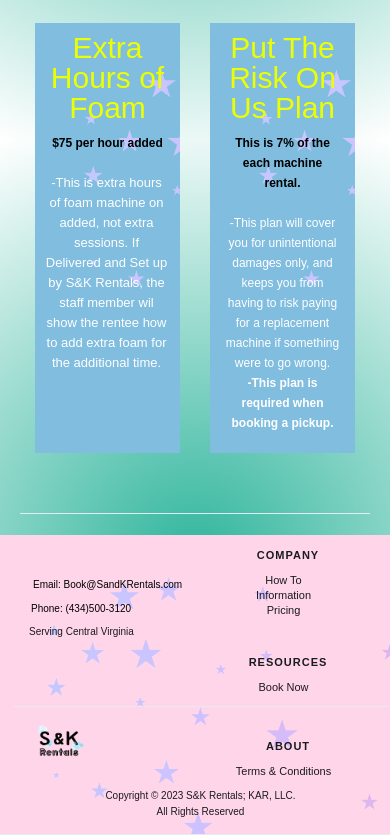
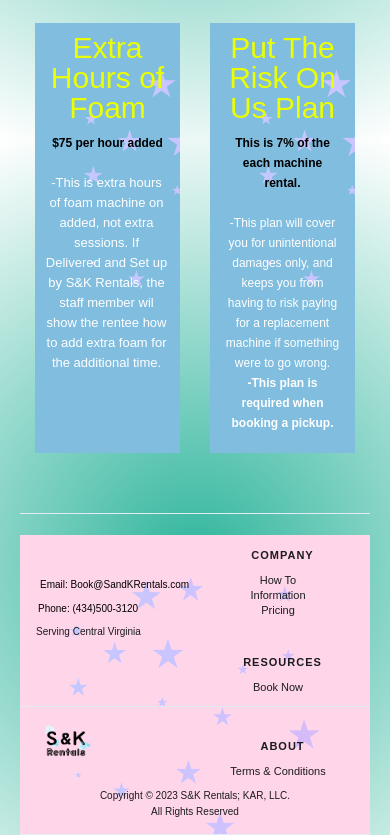
Before and after one commit to Kloiealexis/sk, a plain HTML site: page info.html in a window 390 px wide. Shown: the part 1548-2383 px from the top of the page. Drawn offline with nearby package versions, Linux system fonts and the light colour scheme; a script that the page names is missing.

Commit message:
Add files via upload

```diff
--- a/css/s-k-rentals.webflow.css
+++ b/css/s-k-rentals.webflow.css
@@ -2198,7 +2198,7 @@ figcaption {
 
   .image-2 {
     height: auto;
-    max-height: 200px;
+    max-height: 400px;
     margin-top: -5px;
     -o-object-fit: cover;
     object-fit: cover;
@@ -2601,7 +2601,7 @@ figcaption {
 
   .image-2 {
     width: 1000px;
-    height: 400px;
+    height: 300px;
     max-height: none;
   }
 
@@ -2655,8 +2655,10 @@ figcaption {
     height: 300px;
     max-width: 479px;
     margin-top: 21px;
-    margin-right: -33px;
-    margin-left: -22px;
+    margin-right: 0px;
+    margin-left: 0px;
+    padding-right: 0px;
+    padding-left: 0px;
   }
 
   .container-3 {
```
Also changed, not shown: howto.html (+1 -1 lines), index.html (+2 -2 lines).
